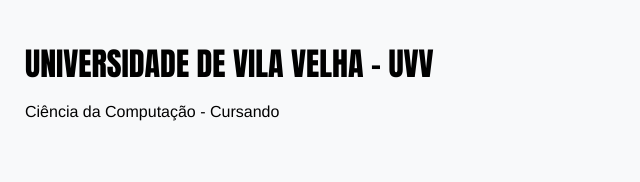
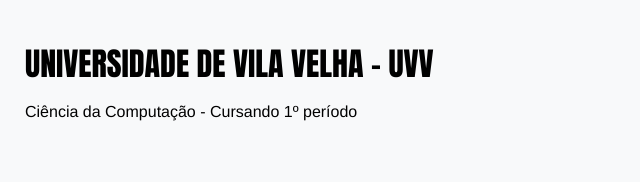
Before and after one commit to heberth777/curriculo, a plain HTML site: page cv.html in a window 1280 px wide. Shown: the part 2118-2300 px from the top of the page, 303-943 px from the left. Drawn offline with nearby package versions, Linux system fonts and the light colour scheme; files that its build step writes are made by us from their sources.

Commit message:
Update cv.html
adição de informação na seção de escolaridade

```diff
--- a/cv.html
+++ b/cv.html
@@ -109,7 +109,7 @@
                     <div class="d-flex flex-column flex-md-row justify-content-between mb-5">
                         <div class="flex-grow-1">
                             <h3 class="cv-titles mb-0 mt-0">Universidade de Vila Velha - UVV</h3>
-                            <p>Ciência da Computação - Cursando</p>
+                            <p>Ciência da Computação - Cursando 1º período</p>
                         </div>
                         <div class="flex-shrink-0"><span class="text-primary">2022 - 2026</span></div>
                     </div>
```
